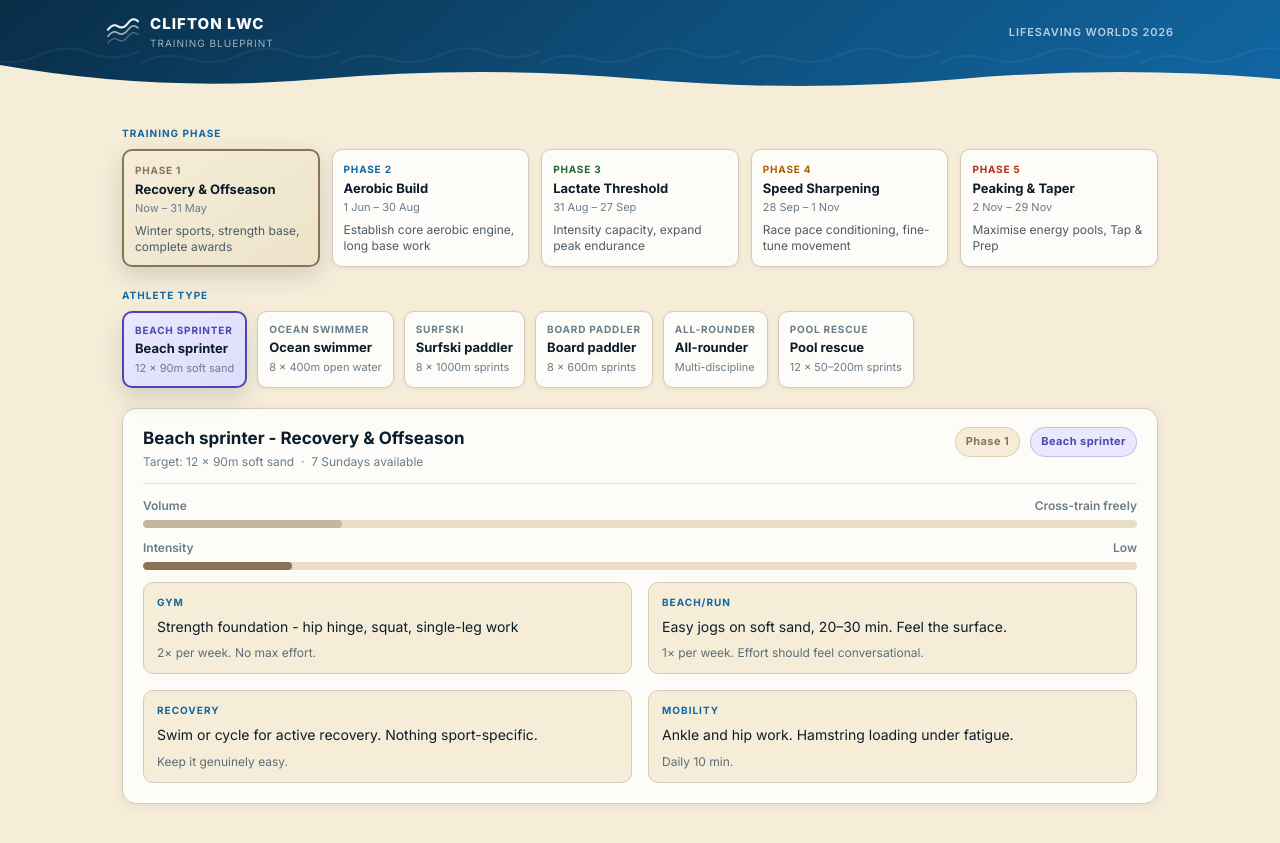
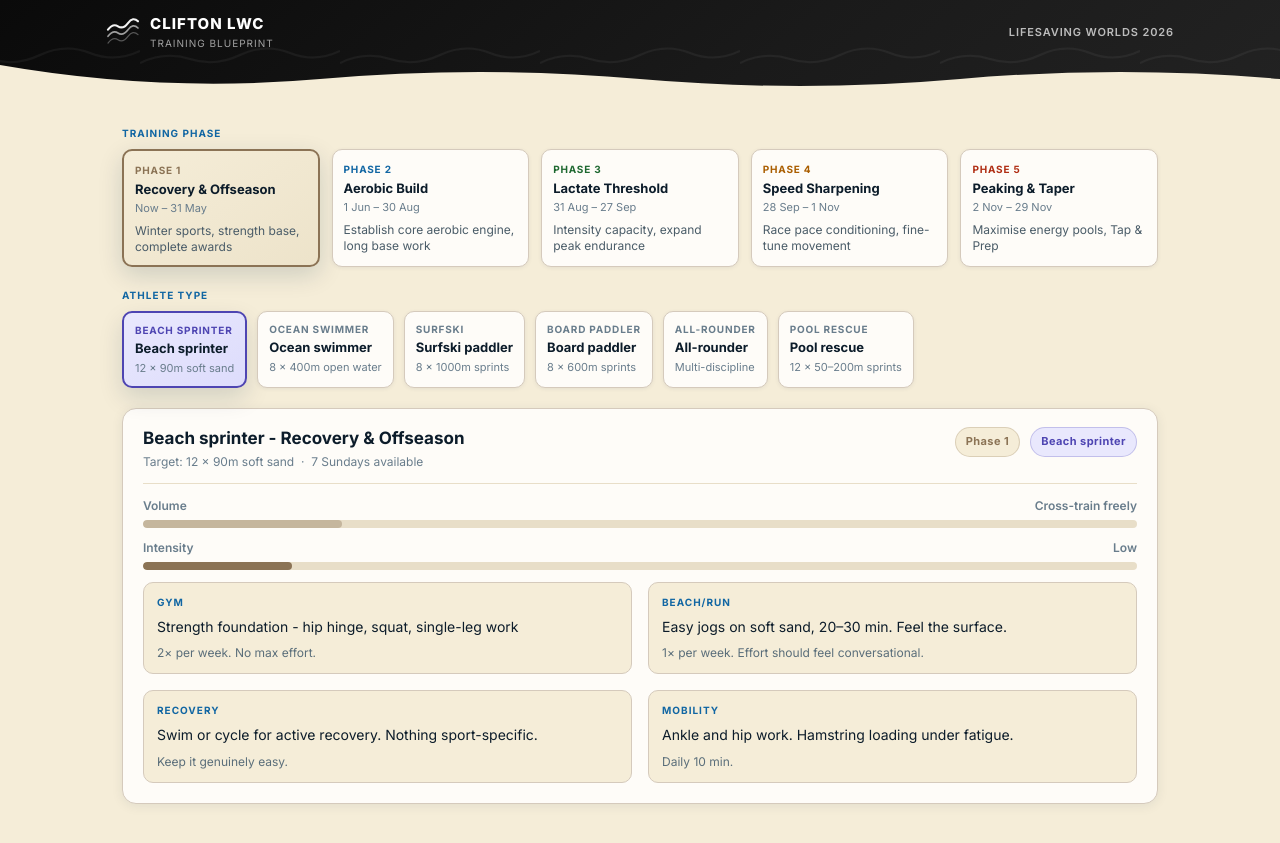
Before and after one commit to bryanallott/clifton-lwc-blueprint, a Jekyll site: the page built from index.html, in a window 1280 px wide. Shown: the top 843 px of the page. Built offline with Jekyll 4.4.1, drawn with Linux system fonts in a browser that asks for light colours.

Commit message:
more clifton-y header

```diff
--- a/assets/css/styles.css
+++ b/assets/css/styles.css
@@ -65,7 +65,7 @@ body {
 
 /* ── Site header ── */
 .site-header {
-  background: linear-gradient(140deg, var(--ocean-deep) 0%, var(--ocean-navy) 50%, var(--ocean-mid) 100%);
+  background: linear-gradient(140deg, #0A0A0A 0%, #1A1A1A 60%, #222222 100%);
   color: #fff;
   position: relative;
   overflow: hidden;
```
